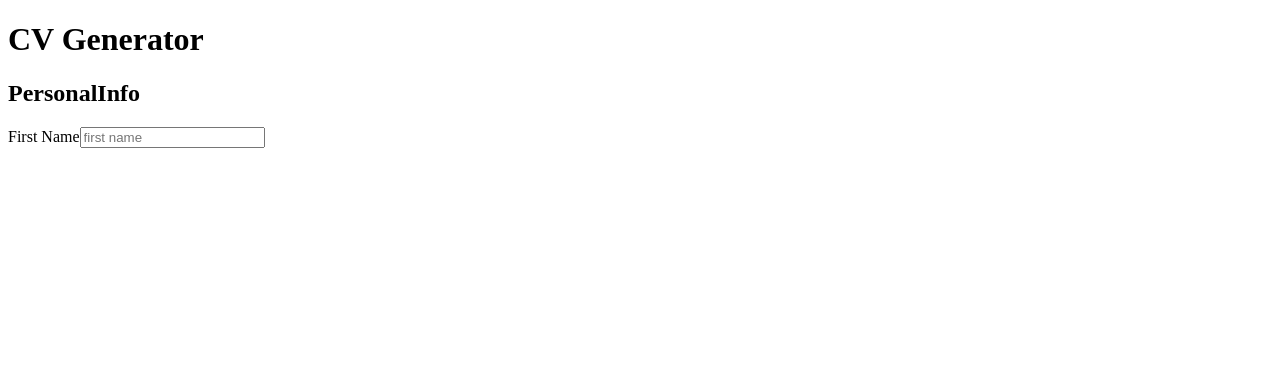
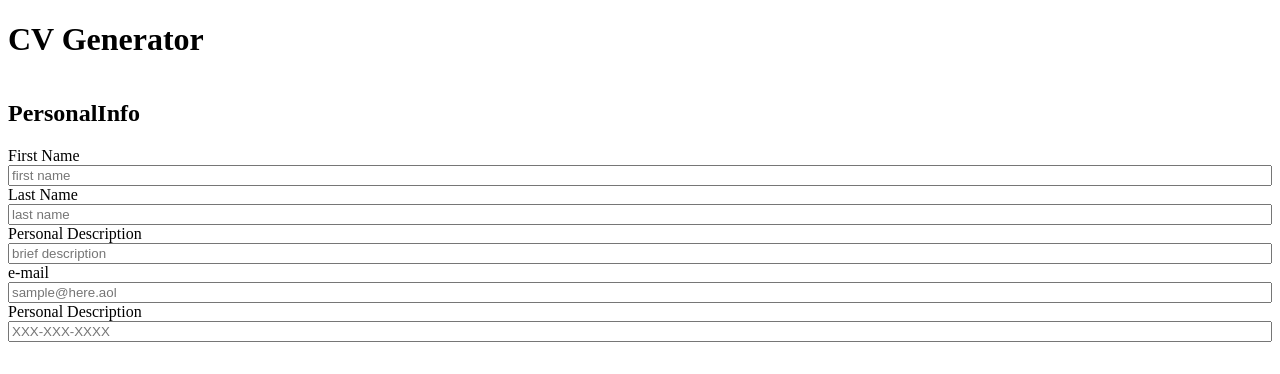
Before and after one commit to daygoDao/cv-project, a React (Create React App) app: page / in a window 1280 px wide. Shown: the top 374 px of the page. Built offline with nearby package versions, Linux system fonts and the light colour scheme.

Commit message:
finished UI of PersonalInfo

```diff
--- a/src/components/PersonalInfo.js
+++ b/src/components/PersonalInfo.js
@@ -2,10 +2,22 @@ import React from "react";
 
 const PersonalInfo = () => {
   return (
-    <div>
+    <div className="personal">
       <h2>PersonalInfo</h2>
-      <label htmlFor="name">First Name</label>
-      <input type="text" placeholder="first name" id="name" />
+      <label htmlFor="firstName">First Name</label>
+      <input type="text" placeholder="first name" id="firstName" />
+
+      <label htmlFor="lastName">Last Name</label>
+      <input type="text" placeholder="last name" id="lastName" />
+
+      <label htmlFor="personalDesc">Personal Description</label>
+      <input type="text" placeholder="brief description" id="personalDesc" />
+
+      <label htmlFor="email">e-mail</label>
+      <input type="email" placeholder="sample@here.aol" id="email" />
+
+      <label htmlFor="phone">Personal Description</label>
+      <input type="tel" placeholder="XXX-XXX-XXXX" id="phone" />
     </div>
   );
 };
--- a/src/index.js
+++ b/src/index.js
@@ -1,6 +1,7 @@
 import React from 'react';
 import ReactDOM from 'react-dom/client';
 import App from './App';
+import './style.css'
 
 const root = ReactDOM.createRoot(document.getElementById('root'));
 root.render(
--- /dev/null
+++ b/src/style.css
@@ -0,0 +1,4 @@
+.personal {
+    display: flex;
+    flex-direction: column;
+}
```
